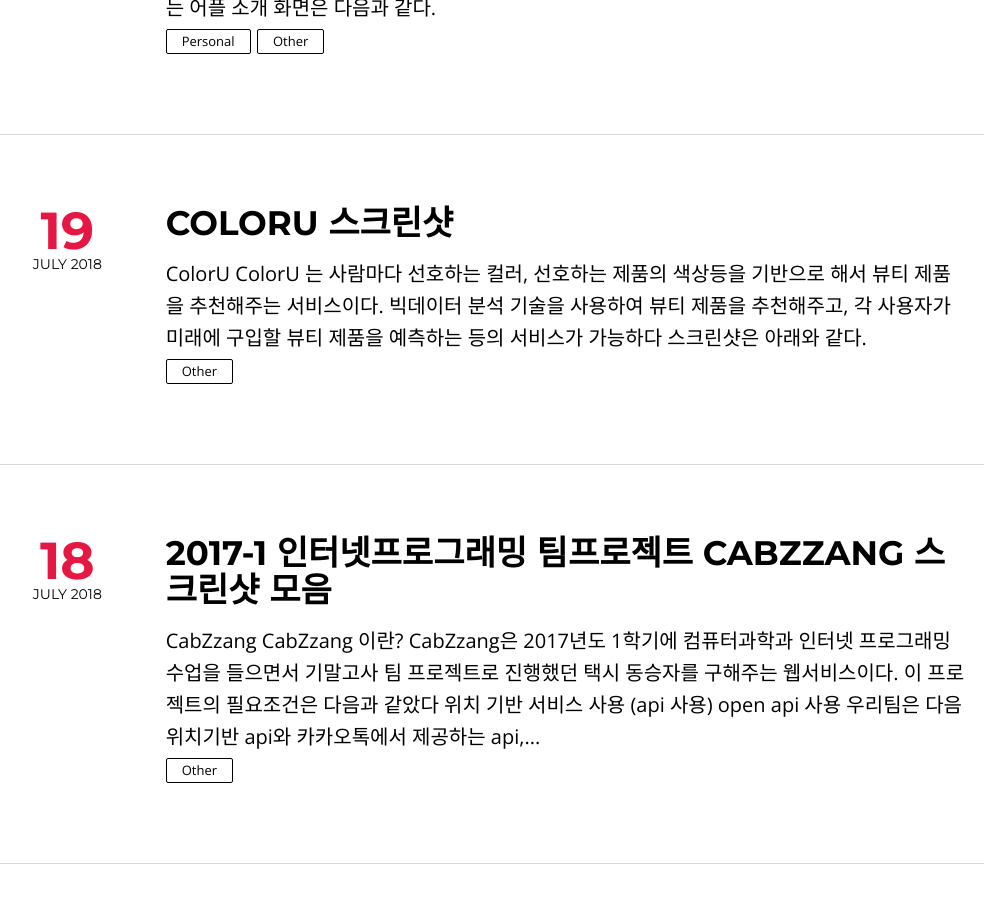
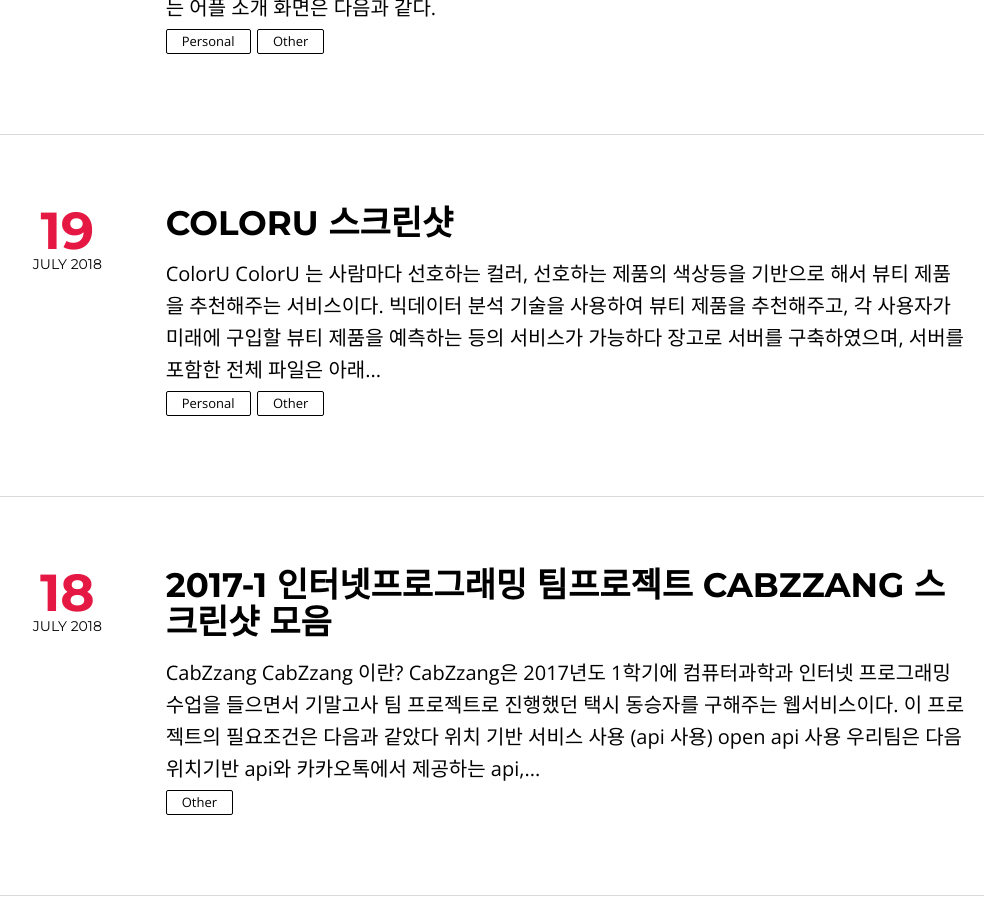
Before and after one commit to zimkjh/zimkjh.github.io, a Jekyll site: the page built from index.html, in a window 1280 px wide and 900 px high, scrolled down 1097 px. Shown: the whole window, without its empty margins (156-1151 px from the left). Built offline with Jekyll 4.4.1, drawn with Linux system fonts in a browser that asks for light colours; nearby versions of some CDN libraries; the list of posts is cut into pages by our own code.

Commit message:
Update 2018-07-19-coloru.md

```diff
--- a/_posts/2018-07-19-coloru.md
+++ b/_posts/2018-07-19-coloru.md
@@ -6,6 +6,7 @@
 comments: true
 title: ColorU 스크린샷
 categories:
+  - personal
   - other
 ---
 # ColorU
@@ -14,12 +15,16 @@
 
 빅데이터 분석 기술을 사용하여 뷰티 제품을 추천해주고, 각 사용자가 미래에 구입할 뷰티 제품을 예측하는 등의 서비스가 가능하다
 
+장고로 서버를 구축하였으며, 서버를 포함한 전체 파일은 아래 깃허브에 있다.
+
+[https://github.com/zimkjh/ColorU_final](https://github.com/zimkjh/ColorU_final)
+
 스크린샷은 아래와 같다.
 
-![]({{site.baseurl}}/https://github.com/zimkjh/zimkjh.github.io/blob/master/images/post_images/2018-07-19-ColorU/1.png?raw=true)
+![](https://github.com/zimkjh/zimkjh.github.io/blob/master/images/post_images/2018-07-19-ColorU/1.png?raw=true)
 
-![]({{site.baseurl}}/https://github.com/zimkjh/zimkjh.github.io/blob/master/images/post_images/2018-07-19-ColorU/2.png?raw=true)
+![](https://github.com/zimkjh/zimkjh.github.io/blob/master/images/post_images/2018-07-19-ColorU/2.png?raw=true)
 
-![]({{site.baseurl}}/https://github.com/zimkjh/zimkjh.github.io/blob/master/images/post_images/2018-07-19-ColorU/3.png?raw=true)
+![](https://github.com/zimkjh/zimkjh.github.io/blob/master/images/post_images/2018-07-19-ColorU/3.png?raw=true)
 
-![]({{site.baseurl}}/https://github.com/zimkjh/zimkjh.github.io/blob/master/images/post_images/2018-07-19-ColorU/4.png?raw=true)
+![](https://github.com/zimkjh/zimkjh.github.io/blob/master/images/post_images/2018-07-19-ColorU/4.png?raw=true)
```
